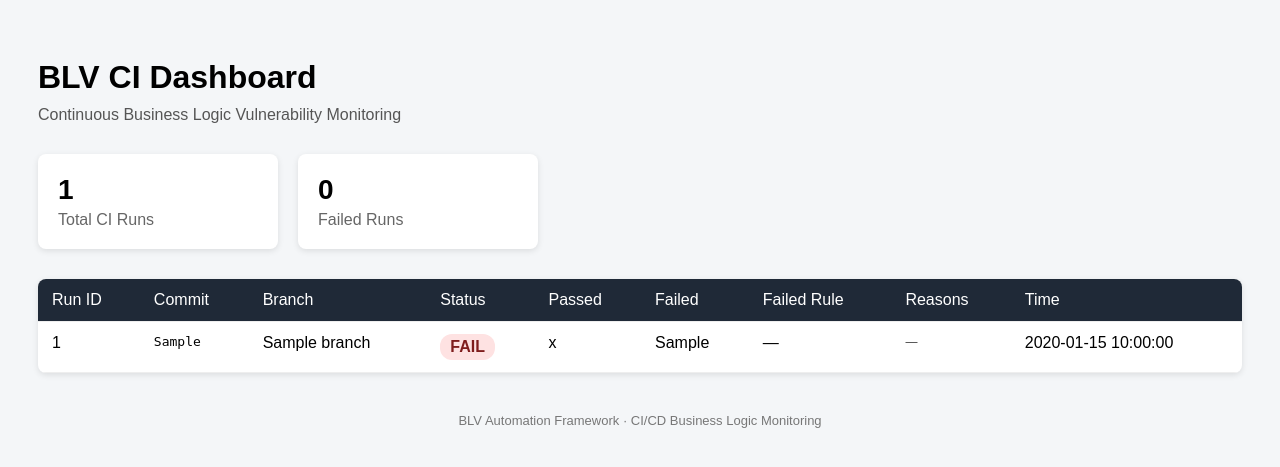
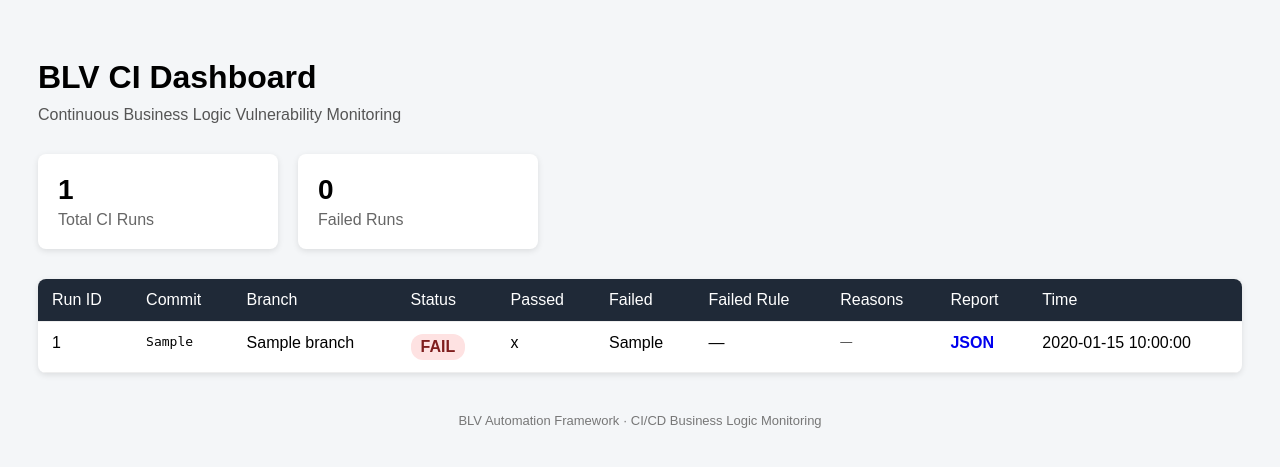
Before and after one commit to sanidhya253/BLV-automation, a Flask app: page /dashboard in a window 1280 px wide. Shown: the top 467 px of the page. Run offline with Flask 3, Linux system fonts and the light colour scheme; a database or web service that is not in the repository returns one stand-in record (values such as "Sample title"); some libraries are stand-ins or nearby versions.

Commit message:
Add report link to dashboard template

```diff
--- a/ci_dashboard_backend/templates/dashboard.html
+++ b/ci_dashboard_backend/templates/dashboard.html
@@ -171,6 +171,7 @@
                 <th>Failed</th>
                 <th>Failed Rule</th>
                 <th>Reasons</th>
+                <th>Report</th>
                 <th>Time</th>
             </tr>
         </thead>
@@ -219,6 +220,13 @@
                     {% endif %}
                 </td>
 
+                <td>
+                  <a href="/report/{{ row[0] }}.json"
+                     style="text-decoration:none; font-weight:bold;">
+                     JSON
+                  </a>
+                </td>
+
                 <!-- Time (index shifts to row[7] if you SELECT created_at as 8th field; after adding reasons it's typically row[7]=time, row[8]=reasons OR vice versa depending on your query) -->
                 <td>{{ row[7] }}</td>
             </tr>
```
